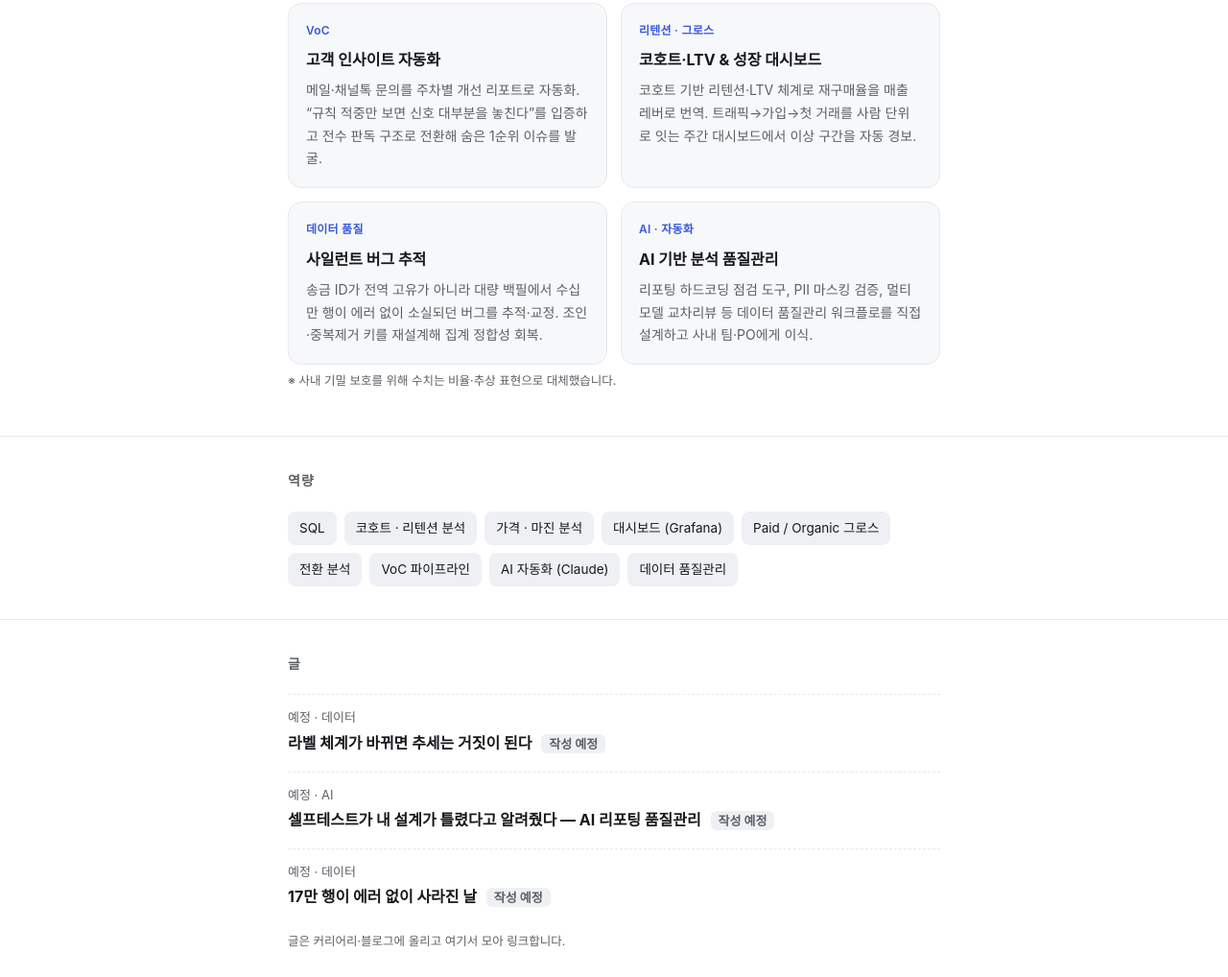
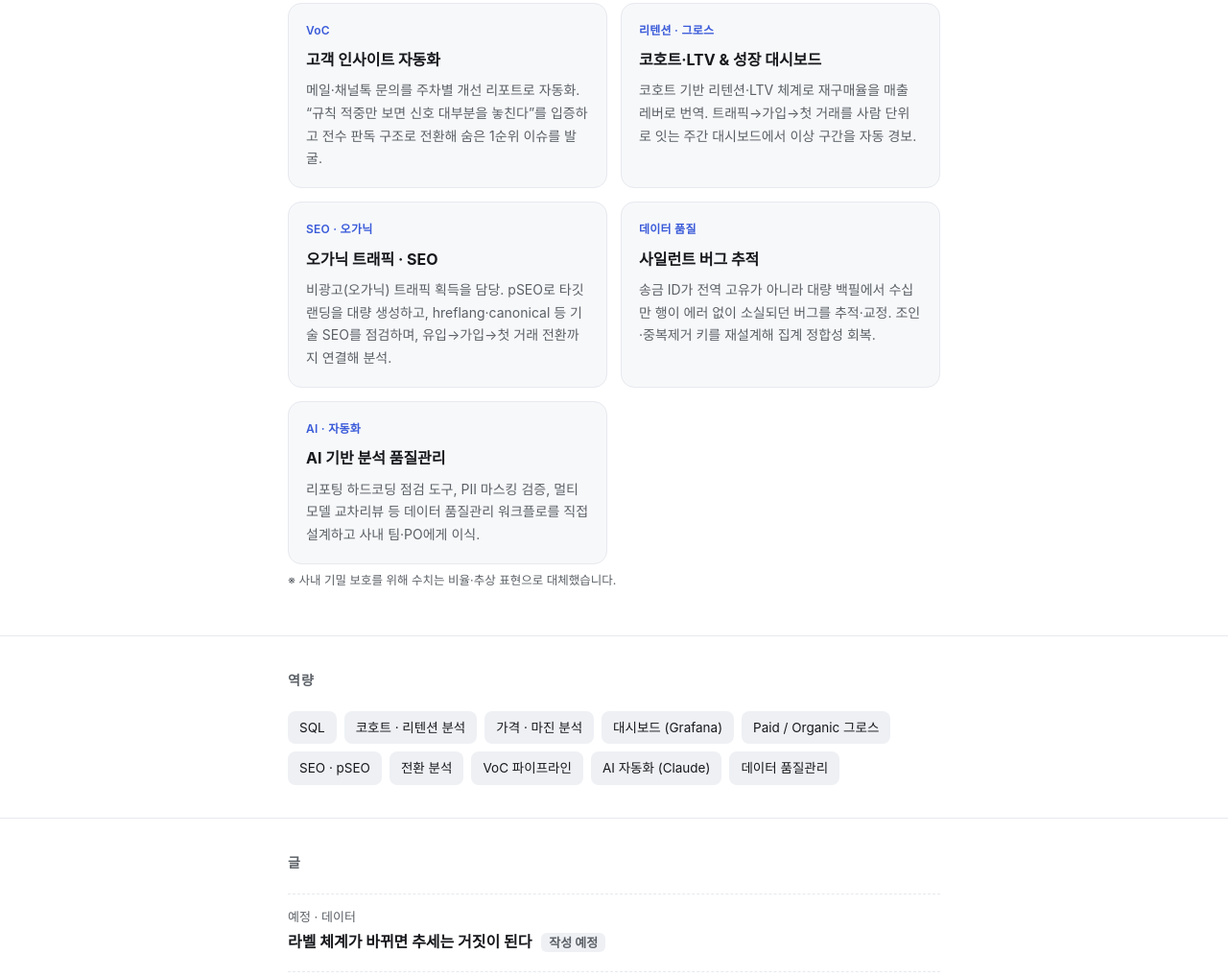
Before and after one commit to imhuijeong92-ui/imhuijeong92-ui.github.io, a plain HTML site: page index.html in a window 1280 px wide. Shown: the part 2298-3316 px from the top of the page at 96% size. Drawn offline with Linux system fonts and the light colour scheme.

Commit message:
SEO·오가닉 대표작업 카드 + 역량 추가
Co-Authored-By: Claude Opus 4.8 <noreply@anthropic.com>

```diff
--- a/index.html
+++ b/index.html
@@ -267,6 +267,12 @@
       </div>
 
       <div class="card">
+        <div class="tag">SEO · 오가닉</div>
+        <h3>오가닉 트래픽 · SEO</h3>
+        <p>비광고(오가닉) 트래픽 획득을 담당. pSEO로 타깃 랜딩을 대량 생성하고, hreflang·canonical 등 기술 SEO를 점검하며, 유입→가입→첫 거래 전환까지 연결해 분석.</p>
+      </div>
+
+      <div class="card">
         <div class="tag">데이터 품질</div>
         <h3>사일런트 버그 추적</h3>
         <p>송금 ID가 전역 고유가 아니라 대량 백필에서 수십만 행이 에러 없이 소실되던 버그를 추적·교정. 조인·중복제거 키를 재설계해 집계 정합성 회복.</p>
@@ -292,6 +298,7 @@
       <span class="chip">가격 · 마진 분석</span>
       <span class="chip">대시보드 (Grafana)</span>
       <span class="chip">Paid / Organic 그로스</span>
+      <span class="chip">SEO · pSEO</span>
       <span class="chip">전환 분석</span>
       <span class="chip">VoC 파이프라인</span>
       <span class="chip">AI 자동화 (Claude)</span>
```
